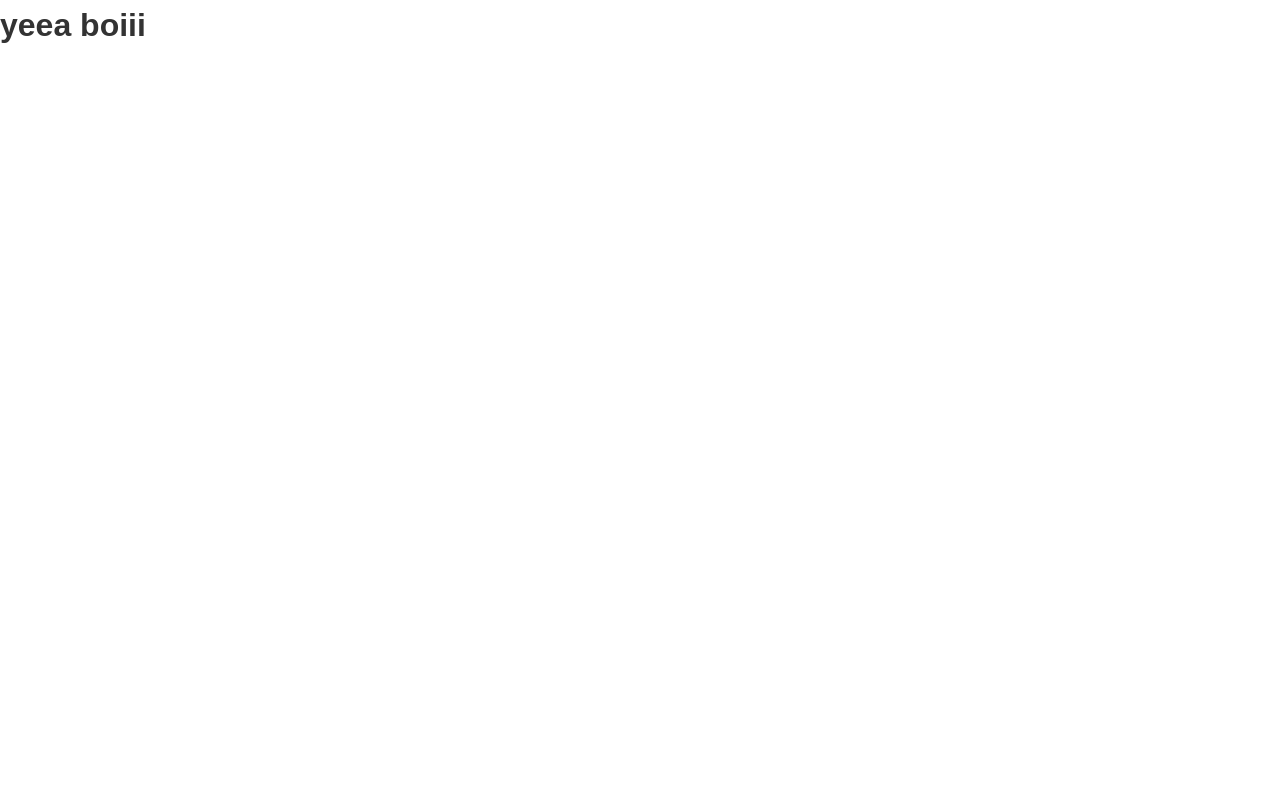
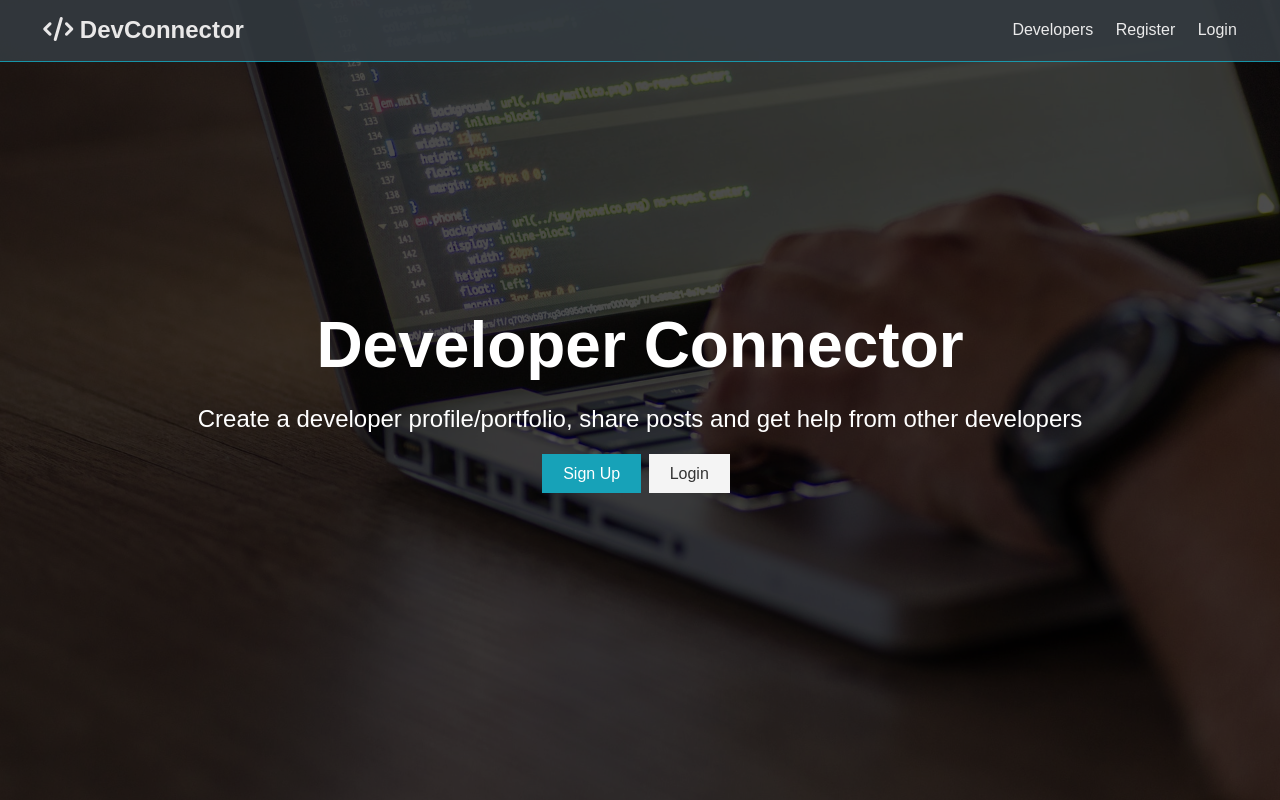
Before and after one commit to jgutschon/DevConnector, a React (Create React App) app in the folder client/: page / in a window 1280 px wide. Built offline with nearby package versions, Linux system fonts and the light colour scheme.

Commit message:
add landing page and navbar

```diff
--- a/client/public/index.html
+++ b/client/public/index.html
@@ -2,42 +2,18 @@
 <html lang="en">
   <head>
     <meta charset="utf-8" />
-    <link rel="icon" href="%PUBLIC_URL%/favicon.ico" />
     <meta name="viewport" content="width=device-width, initial-scale=1" />
     <meta name="theme-color" content="#000000" />
     <meta
       name="description"
       content="Web site created using create-react-app"
     />
-    <link rel="apple-touch-icon" href="%PUBLIC_URL%/logo192.png" />
-    <!--
-      manifest.json provides metadata used when your web app is installed on a
-      user's mobile device or desktop. See https://developers.google.com/web/fundamentals/web-app-manifest/
-    -->
     <link rel="manifest" href="%PUBLIC_URL%/manifest.json" />
-    <!--
-      Notice the use of %PUBLIC_URL% in the tags above.
-      It will be replaced with the URL of the `public` folder during the build.
-      Only files inside the `public` folder can be referenced from the HTML.
-
-      Unlike "/favicon.ico" or "favicon.ico", "%PUBLIC_URL%/favicon.ico" will
-      work correctly both with client-side routing and a non-root public URL.
-      Learn how to configure a non-root public URL by running `npm run build`.
-    -->
-    <title>React App</title>
+    <script src="https://kit.fontawesome.com/adf582b0af.js" crossorigin="anonymous"></script>
+    <title>devConnector</title>
   </head>
   <body>
     <noscript>You need to enable JavaScript to run this app.</noscript>
     <div id="root"></div>
-    <!--
-      This HTML file is a template.
-      If you open it directly in the browser, you will see an empty page.
-
-      You can add webfonts, meta tags, or analytics to this file.
-      The build step will place the bundled scripts into the <body> tag.
-
-      To begin the development, run `npm start` or `yarn start`.
-      To create a production bundle, use `npm run build` or `yarn build`.
-    -->
   </body>
 </html>
--- a/client/src/App.js
+++ b/client/src/App.js
@@ -1,10 +1,15 @@
-import React, { Fragment } from 'react';
+import React from 'react';
+import Navbar from './components/layout/Navbar';
+import Landing from './components/layout/Landing';
 import './App.css';
 
-const App = () => (
-  <Fragment className="App">
-    <h1>yeea boiii</h1>
-  </Fragment>
-);
+const App = () => {
+  return (
+    <div className="App">
+      <Navbar />
+      <Landing />
+    </div>
+  );
+};
 
 export default App;
--- /dev/null
+++ b/client/src/components/layout/Landing.js
@@ -0,0 +1,27 @@
+import React from 'react';
+
+const Landing = () => {
+  return (
+    <section className="landing">
+      <div className="dark-overlay">
+        <div className="landing-inner">
+          <h1 className="x-large">Developer Connector</h1>
+          <p className="lead">
+            Create a developer profile/portfolio, share posts and get help from
+            other developers
+          </p>
+          <div className="buttons">
+            <a href="register.html" className="btn btn-primary">
+              Sign Up
+            </a>
+            <a href="login.html" className="btn btn-light">
+              Login
+            </a>
+          </div>
+        </div>
+      </div>
+    </section>
+  );
+};
+
+export default Landing;
--- /dev/null
+++ b/client/src/components/layout/Navbar.js
@@ -0,0 +1,26 @@
+import React from 'react';
+
+const Navbar = () => {
+  return (
+    <nav className="navbar bg-dark">
+      <h1>
+        <a href="index.html">
+          <i className="fas fa-code"></i> DevConnector
+        </a>
+      </h1>
+      <ul>
+        <li>
+          <a href="profiles.html">Developers</a>
+        </li>
+        <li>
+          <a href="register.html">Register</a>
+        </li>
+        <li>
+          <a href="login.html">Login</a>
+        </li>
+      </ul>
+    </nav>
+  );
+};
+
+export default Navbar;
```
